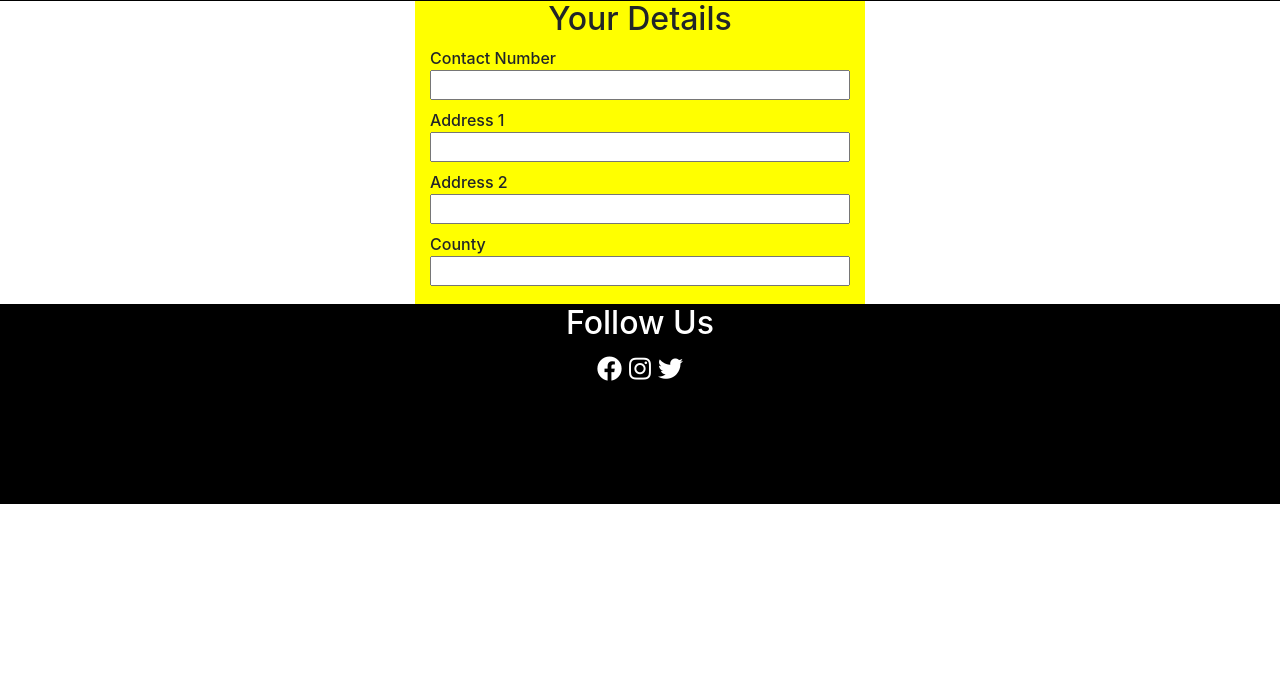
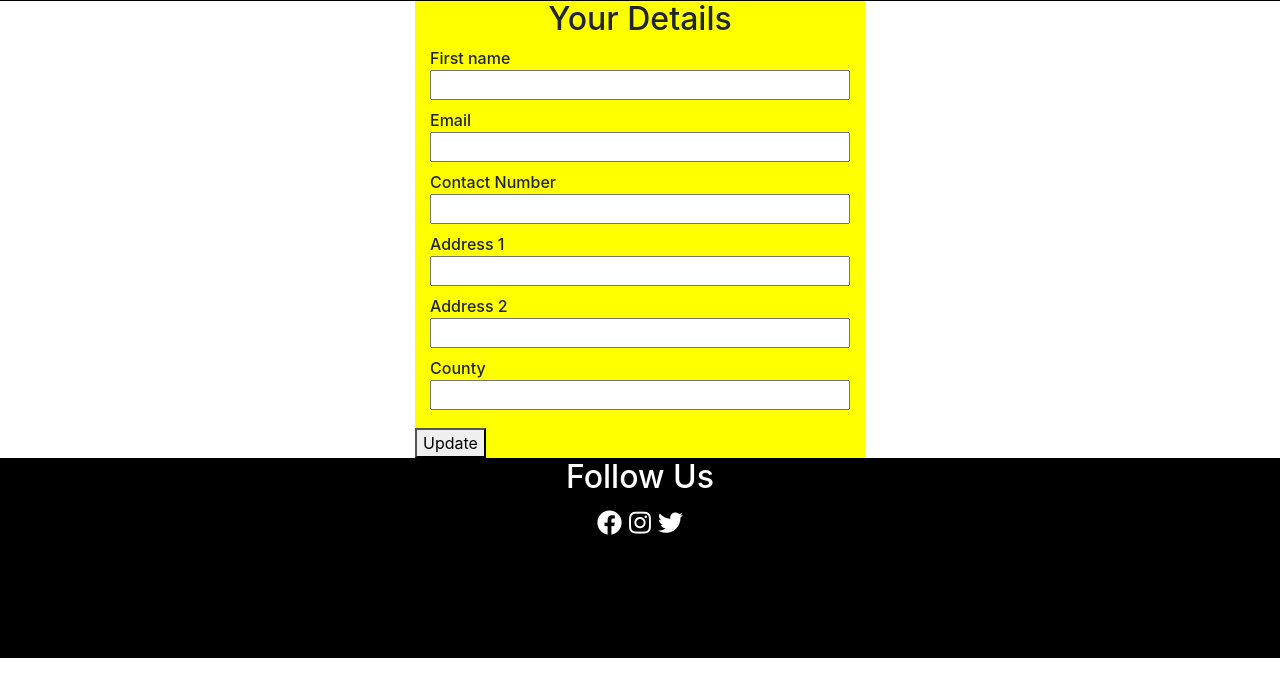
Before and after one commit to philip-hughes/fourth-milestone-project, a Django app: template profiles/templates/profiles/profile.html in a window 1280 px wide. Shown: the part 103-800 px from the top of the page. Run offline with Django 3.2, Linux system fonts and the light colour scheme; the template is opened without the code that fills it: values that come from a table or form of the project are taken from there, others are empty; data comes from the database, SQL or seed files in the repository; both versions use the stored data as it was after the commit; some libraries are stand-ins or nearby versions.

Commit message:
Resolving issues with user profile updates

```diff
--- a/profiles/templates/profiles/profile.html
+++ b/profiles/templates/profiles/profile.html
@@ -11,6 +11,14 @@
         <form id='profile-form' action="{% url 'profile' %}" method="POST">
         {% csrf_token %}
             <div class="form-input-wrapper">
+                <div class="form-input">
+                    <label for="first_name">First name</label>
+                    <input type="text" name="first_name" value="{{user.first_name}}">
+                </div>
+                <div class="form-input">
+                    <label for="email">Email</label>
+                    <input type="email" name="email" value="{{user.email}}">
+                </div>
                 <div class="form-input">
                     <label for="contact_number">Contact Number</label>
                     {{ profile_form.contact_number }}
@@ -27,7 +35,11 @@
                     <label for="county">County</label>
                     {{ profile_form.county }}
                 </div>
+                <div hidden>
+                    {{ profile_form.user }}
+                </div>
             </div>
+            <button type="submit">Update</button>
         </form>
     </div>
 </div>
```
Also changed, not shown: profiles/views.py (+16 -10 lines), db.sqlite3.
